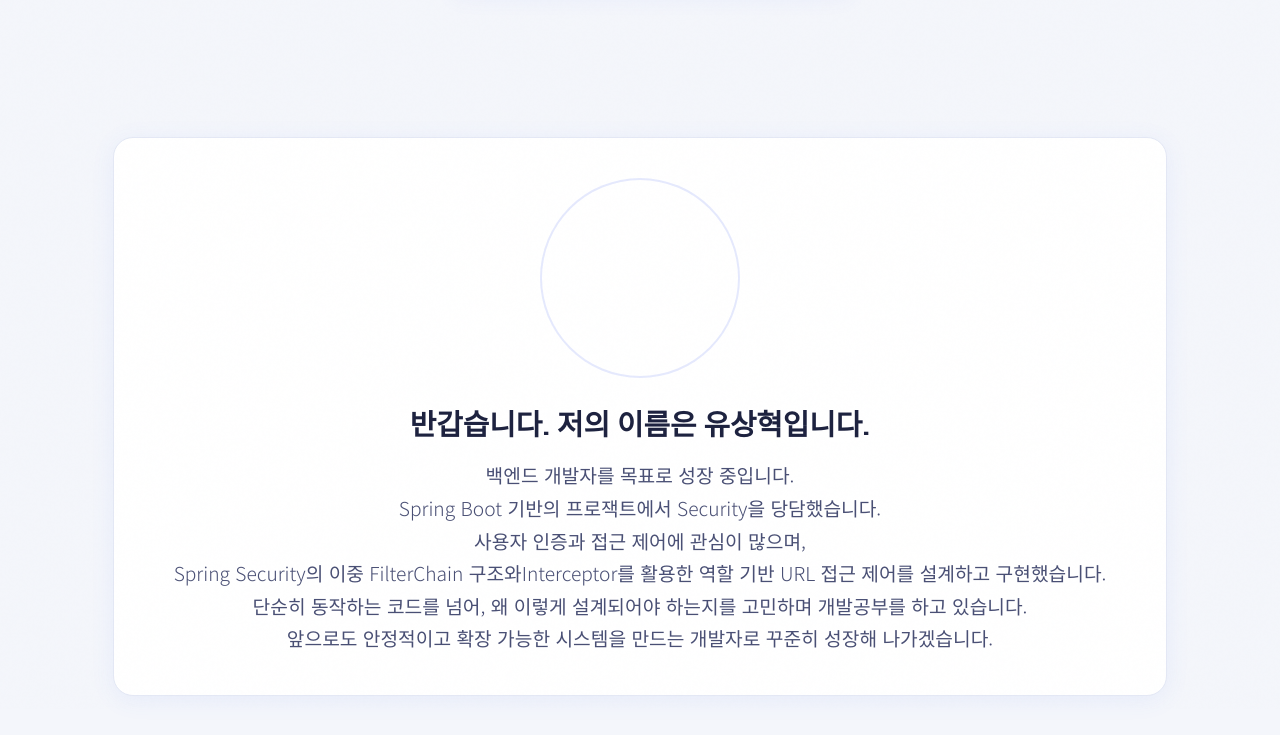
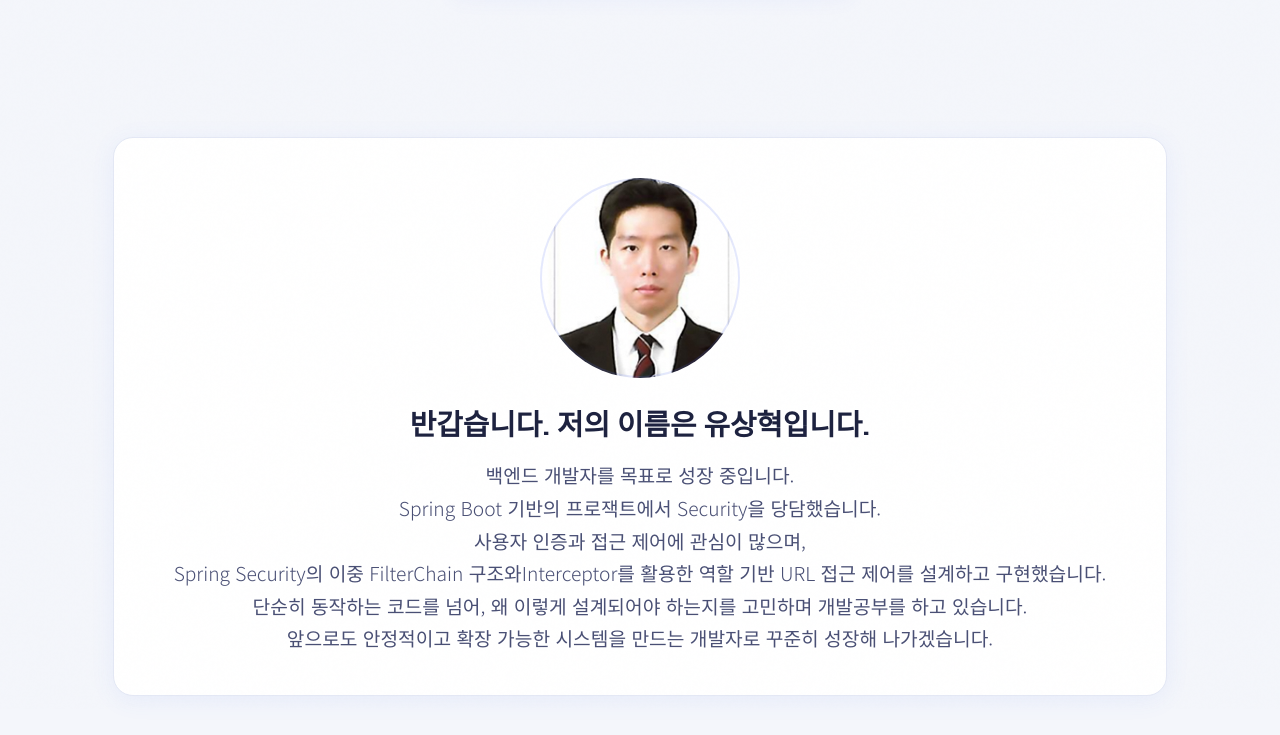
Before and after one commit to 5X5CUBE/portfolio, a plain HTML site: page index.html in a window 1280 px wide. Shown: the part 91-826 px from the top of the page. Drawn offline with Linux system fonts and the light colour scheme.

Commit message:
css재수정

```diff
--- a/css/styles.css
+++ b/css/styles.css
@@ -159,7 +159,7 @@ nav {
   font-size: 0.8rem;
 
 
-   background: url('img/you.png') center/cover no-repeat;
+   background: url('../img/you.png') center/cover no-repeat;
 
 }
 
```
